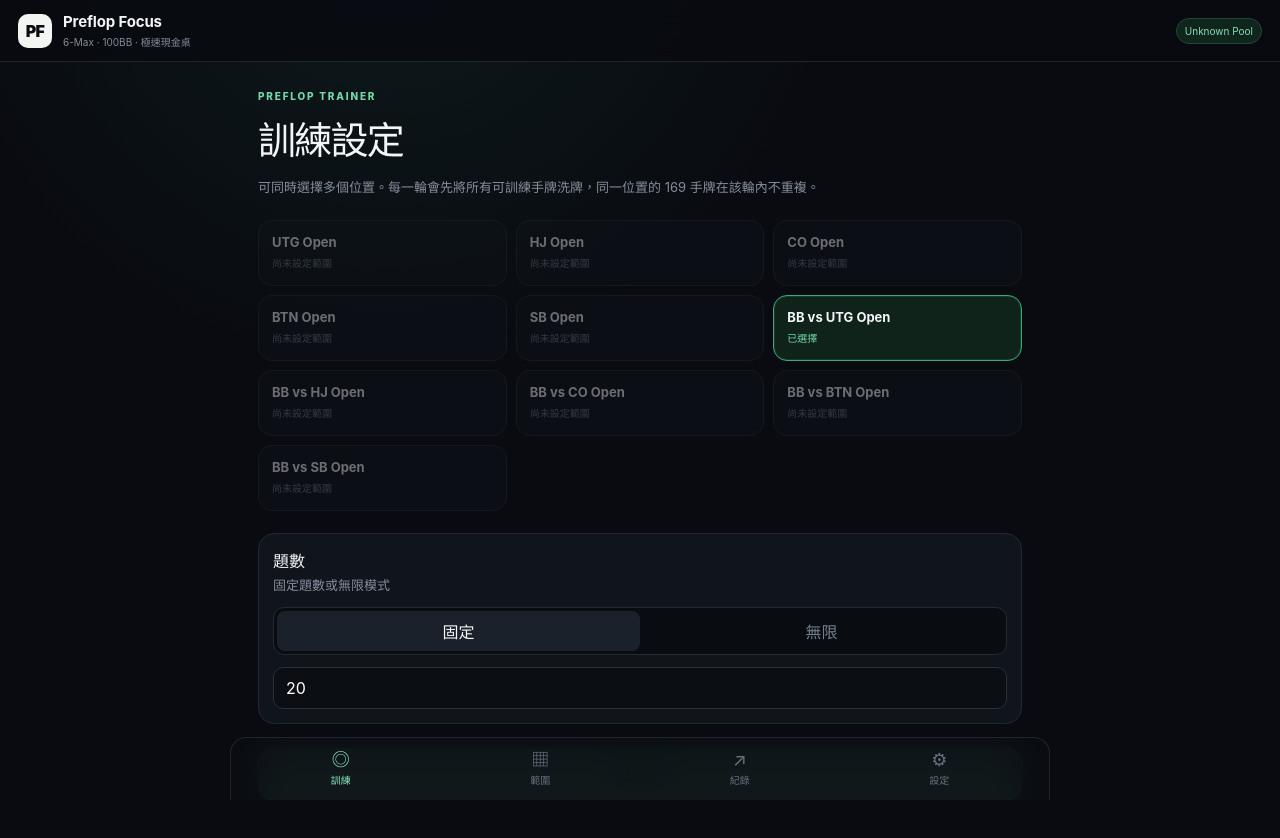
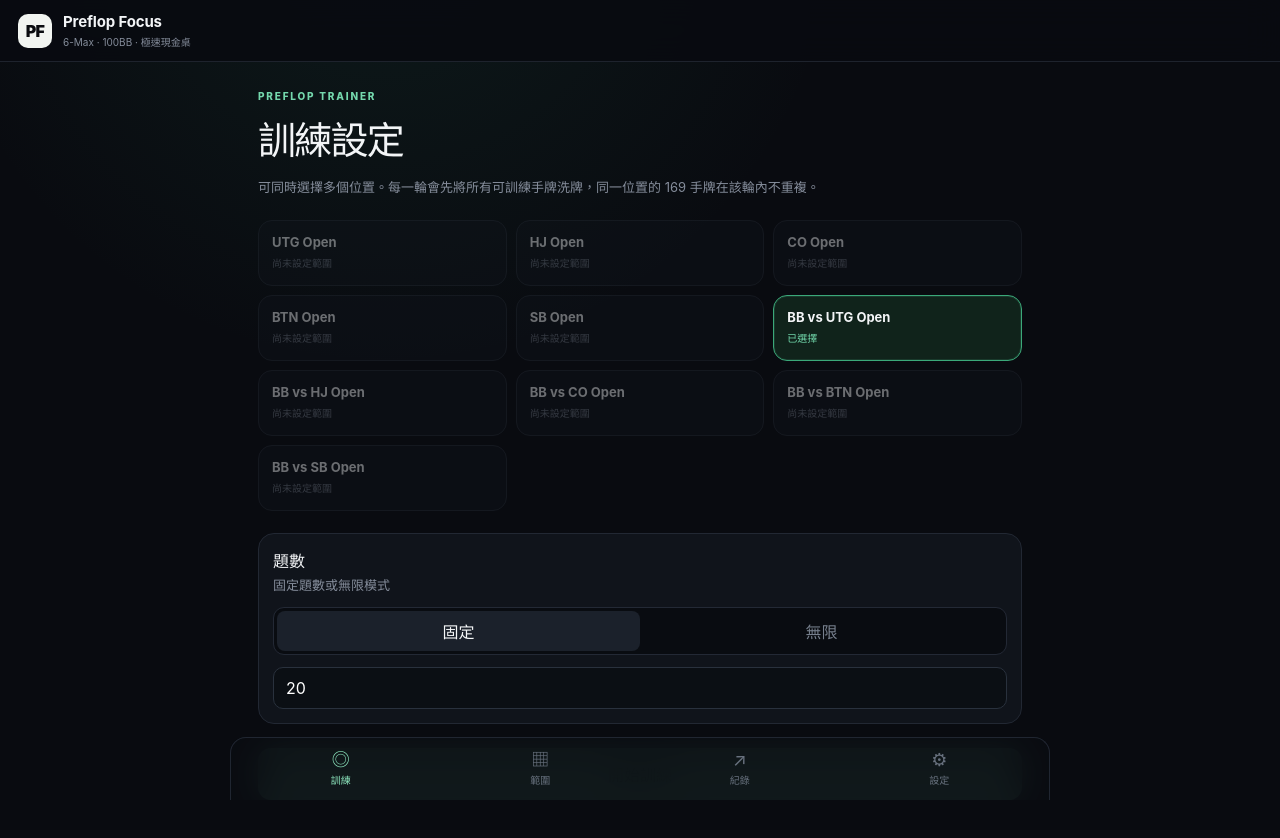
Before and after one commit to zrang0408/preflop-focus, a React (Vite) app: page / in a window 1280 px wide. Shown: the top 838 px of the page. Built offline with nearby package versions, Linux system fonts and the light colour scheme.

Commit message:
刪除對手模型

```diff
--- a/src/App.tsx
+++ b/src/App.tsx
@@ -195,7 +195,6 @@ function App() {
             <p>6-Max · 100BB · 極速現金桌</p>
           </div>
         </div>
-        <span className="pool-pill">Unknown Pool</span>
       </header>
 
       <main>
@@ -508,7 +507,16 @@ function SettingsPage({ updateRanges, records, updateRecords }: {
     <div className="eyebrow">APP SETTINGS</div><h2>設定</h2>
     <div className="panel setting-row"><div><strong>遊戲類型</strong><span>6-Max 極速現金桌</span></div><b>固定</b></div>
     <div className="panel setting-row"><div><strong>有效籌碼</strong><span>100BB</span></div><b>固定</b></div>
-    <div className="panel setting-row"><div><strong>對手模型</strong><span>Unknown Pool</span></div><b>固定</b></div>
+    <div className="panel setting-row"><div><strong>遊戲類型</strong><span>6-Max 極速現金桌</span></div><b>固定</b>
+</div>
+
+<div className="panel setting-row">
+  <div>
+    <strong>有效籌碼</strong>
+    <span>100BB</span>
+  </div>
+  <b>固定</b>
+</div>
     <div className="danger-zone">
       <h3>資料管理</h3>
       <button className="secondary wide" disabled={!records.length} onClick={() => { if (confirm('刪除全部訓練紀錄？')) updateRecords([]) }}>刪除全部訓練紀錄</button>
```
